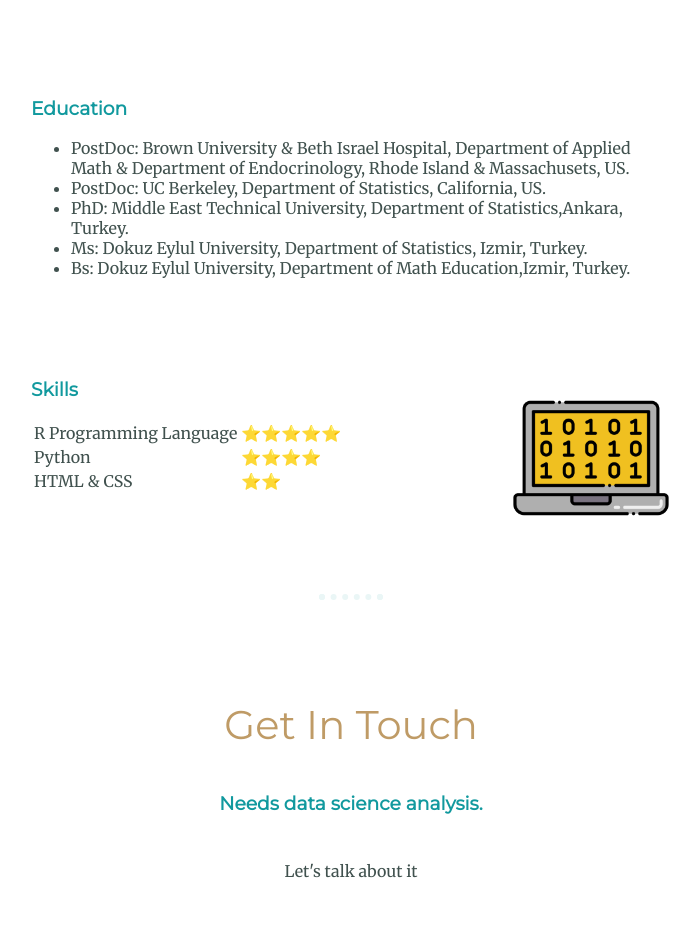
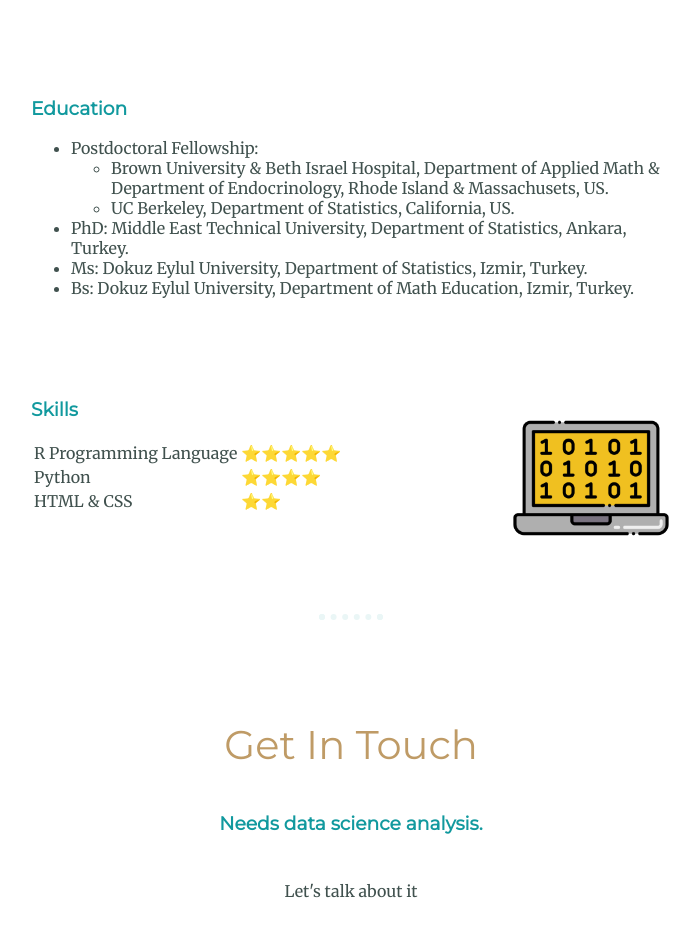
Before and after one commit to melihagraz/cv, a plain HTML site: page index.html in a window 1280 px wide. Shown: the part 1641-2575 px from the top of the page, without its empty margins (289-989 px from the left). Drawn offline with Linux system fonts and the light colour scheme.

Commit message:
Update index.html

```diff
--- a/index.html
+++ b/index.html
@@ -37,12 +37,15 @@
       <div class="skill-row">
 
         <h3>Education</h3>
-        <ul>
-  <li> PostDoc: Brown University & Beth Israel Hospital, Department of Applied Math & Department of Endocrinology, Rhode Island & Massachusets, US. </li>
-  <li> PostDoc: UC Berkeley, Department of Statistics, California, US. </li>
-  <li> PhD: Middle East Technical University, Department of Statistics,Ankara, Turkey. </li>
-  <li> Ms: Dokuz Eylul University, Department of Statistics, Izmir, Turkey. </li>
-  <li> Bs: Dokuz Eylul University, Department of Math Education,Izmir, Turkey.  </li>
+<ul>
+  <li>Postdoctoral Fellowship:</li>
+  <ul>
+    <li>Brown University & Beth Israel Hospital, Department of Applied Math & Department of Endocrinology, Rhode Island & Massachusets, US.</li>
+    <li>UC Berkeley, Department of Statistics, California, US.</li>
+  </ul>
+  <li>PhD: Middle East Technical University, Department of Statistics, Ankara, Turkey.</li>
+  <li>Ms: Dokuz Eylul University, Department of Statistics, Izmir, Turkey.</li>
+  <li>Bs: Dokuz Eylul University, Department of Math Education, Izmir, Turkey.</li>
 </ul>
 
       </div>
```
